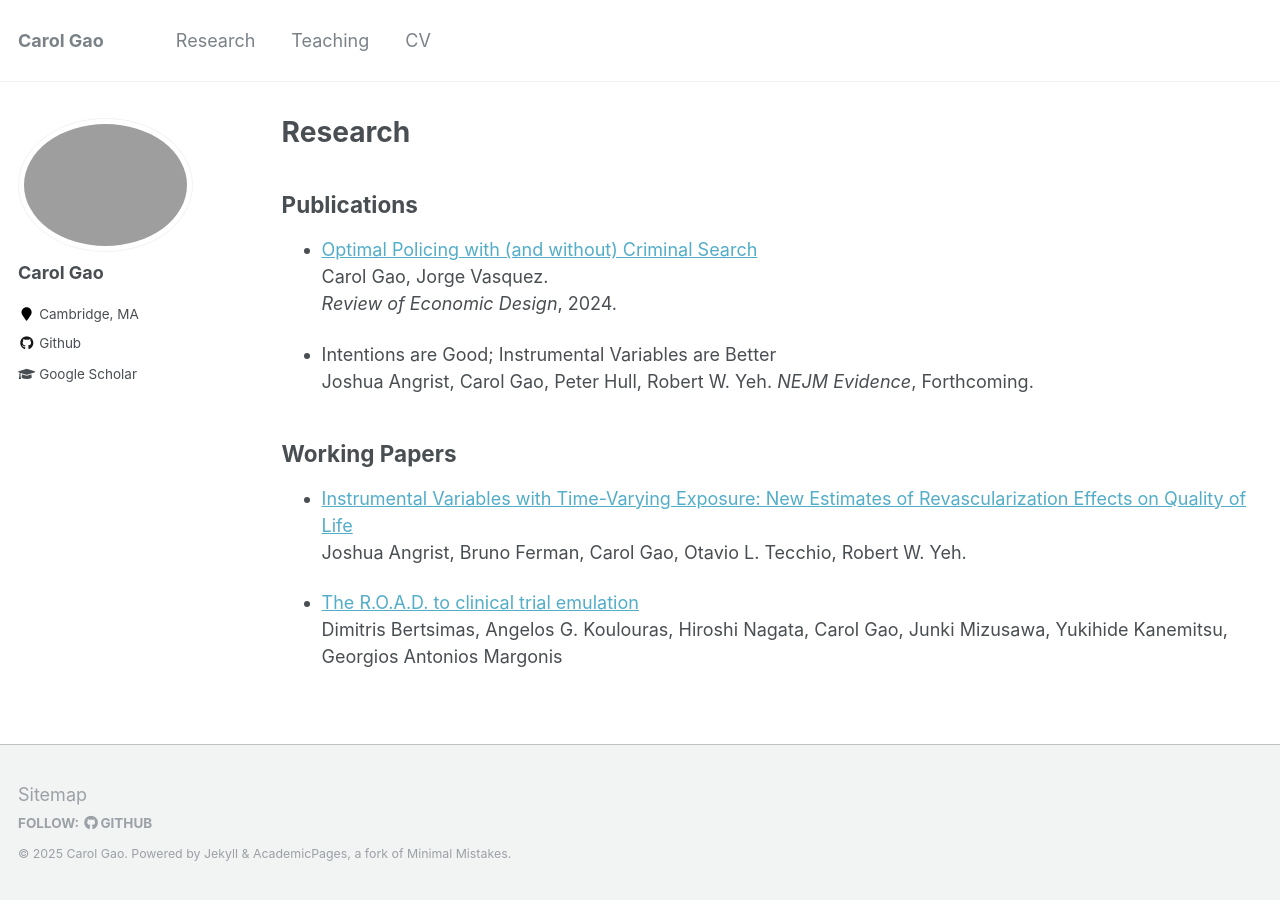
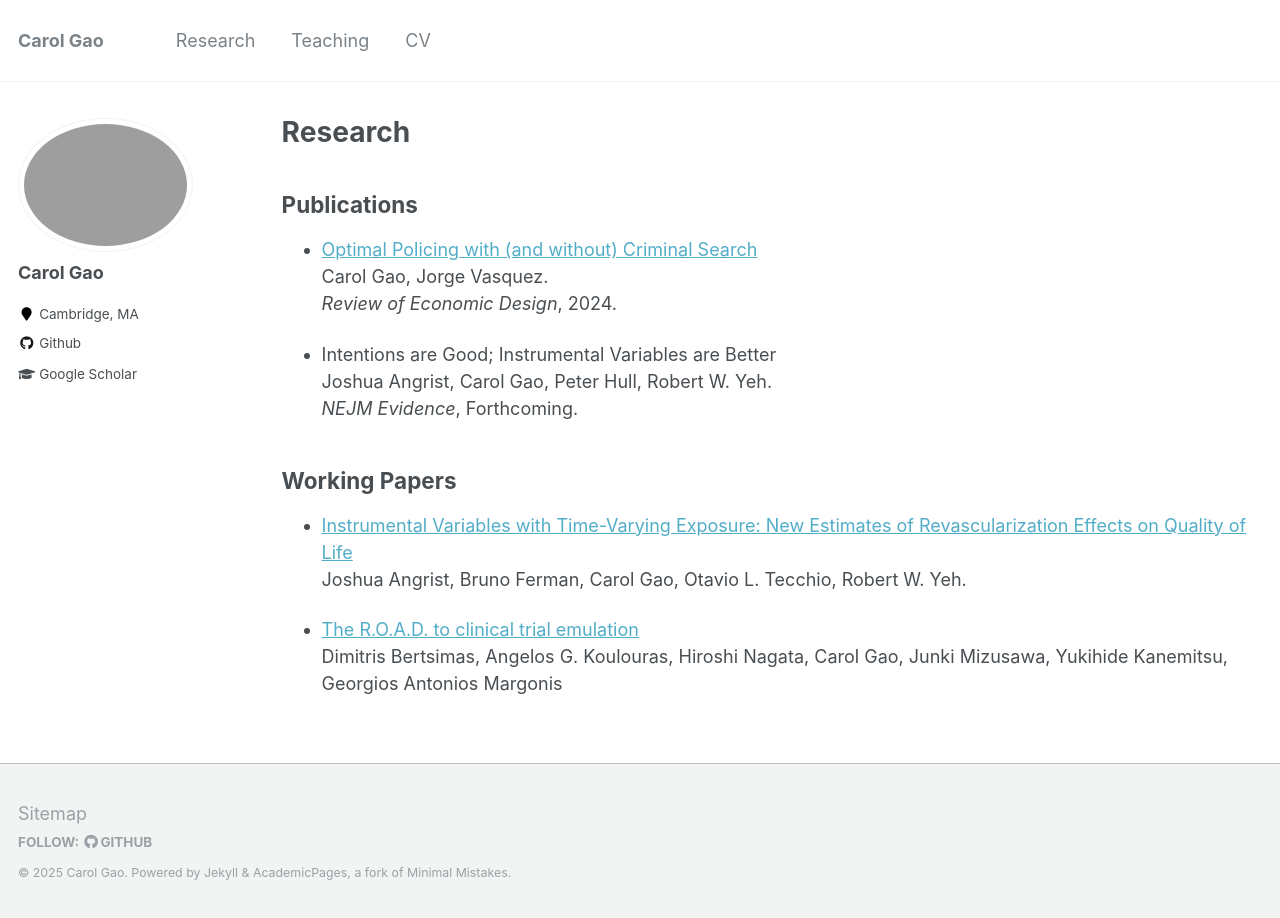
Before and after one commit to carolxmgao/carolxmgao.github.io, a Jekyll site: the page built from _pages/research.md, in a window 1280 px wide. Built offline with Jekyll 4.4.1, drawn with Linux system fonts in a browser that asks for light colours.

Commit message:
small fix

```diff
--- a/_pages/research.md
+++ b/_pages/research.md
@@ -12,7 +12,7 @@ Publications
     *Review of Economic Design*, 2024.
 
 - Intentions are Good; Instrumental Variables are Better \\
-    Joshua Angrist, Carol Gao, Peter Hull, Robert W. Yeh.
+    Joshua Angrist, Carol Gao, Peter Hull, Robert W. Yeh. \\
     *NEJM Evidence*, Forthcoming.
 
 Working Papers
```
